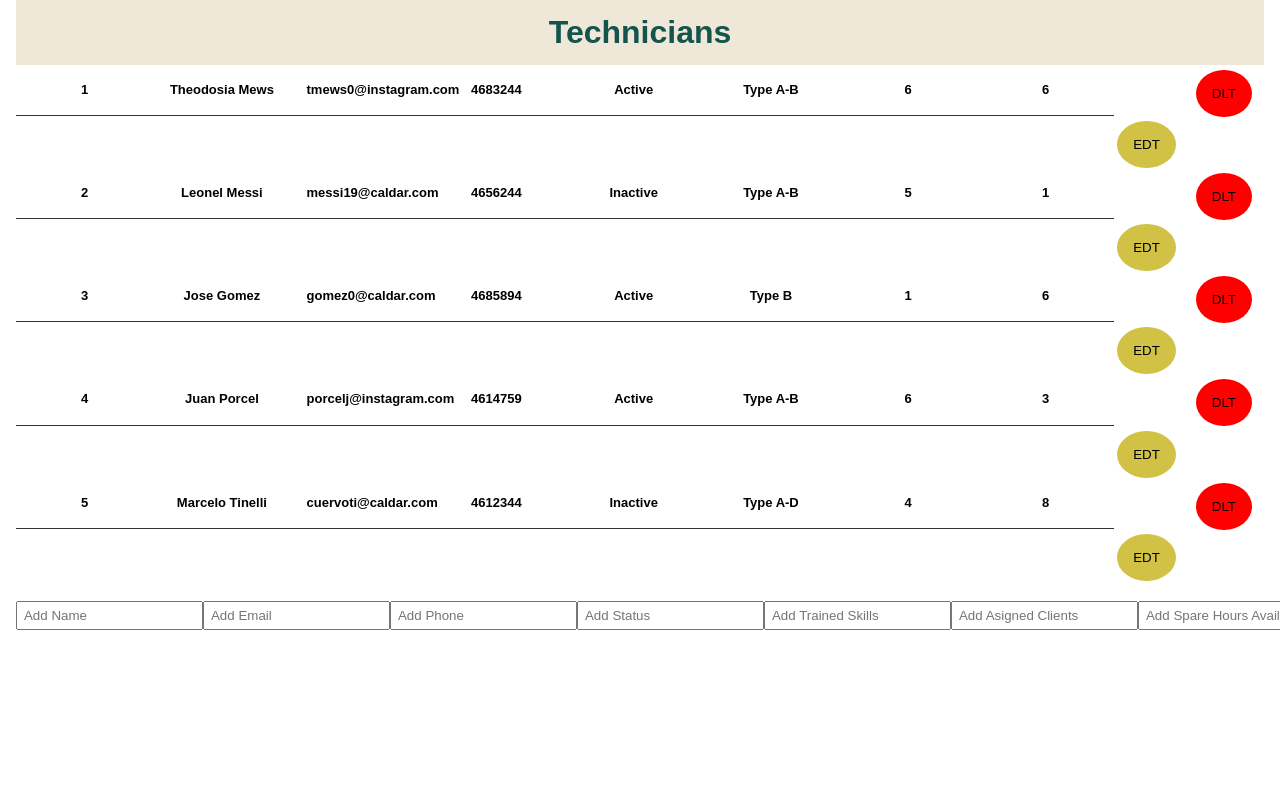
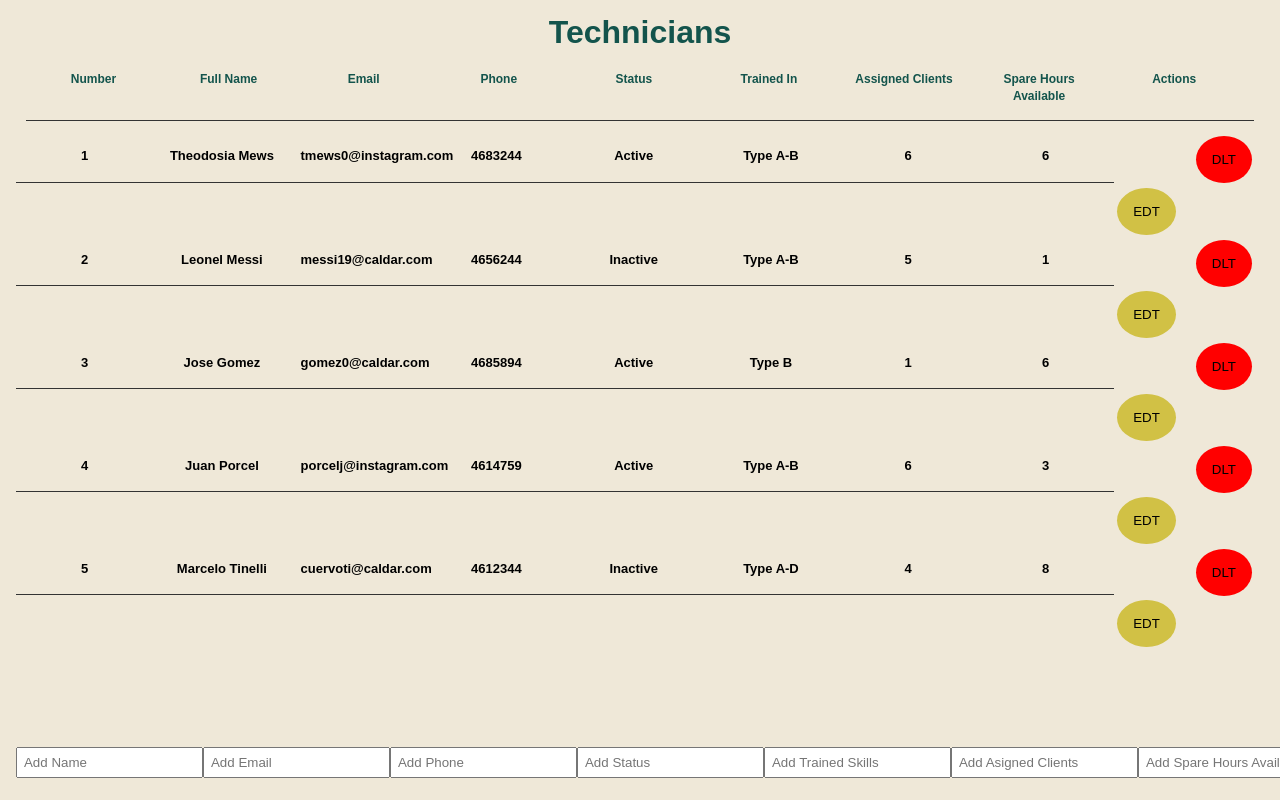
Before and after one commit to cocolobos/radium-react-caldAr, a React (Create React App) app: page / in a window 1280 px wide. Shown: the top 800 px of the page. Built offline with nearby package versions, Linux system fonts and the light colour scheme.

Commit message:
Technicians page

```diff
--- a/src/App.css
+++ b/src/App.css
@@ -7,6 +7,7 @@
 body{
   font-family: Arial, Helvetica, sans-serif;
   line-height: 1.4;
+  background: rgb(239,232,216);
 
 }
 
--- a/src/App.js
+++ b/src/App.js
@@ -2,7 +2,7 @@ import React, {Component} from 'react';
 import Technicians from './components/Technicians';
 import AddTechnician from './components/AddTechnician';
 import Header from './components/layout/header';
-import mockTechnicians from './mockTechnicians.json';
+import mockTechnicians from './mocks/mockTechnicians.json';
 import nextId from 'react-id-generator';
 import './App.css';
 
--- a/src/components/AddTechnician.js
+++ b/src/components/AddTechnician.js
@@ -27,7 +27,7 @@ export class AddTechnician extends Component {
     }
     render () {
         return (
-            <form onSubmit={this.onSubmit} style={{ marginTop: '20px', display: 'flex'}}>
+            <form onSubmit={this.onSubmit} style={{ marginTop: '100px', display: 'flex'}}>
                 <input
                     type="text"
                     name="fullName"
@@ -88,7 +88,7 @@ export class AddTechnician extends Component {
                     type="submit"
                     value="Submit"
                     className="btn"
-                    style={{flex: '1'}}
+                    style={{color: 'rgb(239,232,216)',backgroundColor: 'rgb(19,84,76)',border: '1px solid #333',fontWeight: '600', flex: '1'}}
                 ></input>
             </form>
         )
--- a/src/components/Items.js
+++ b/src/components/Items.js
@@ -8,7 +8,7 @@ export class Items extends Component{
             margin: 0,
             padding: 0,
             overflow: 'hidden',
-            backgroundColor: 'rgb(255,255,255)'
+            backgroundColor: 'rgb(239,232,216)'
         }
     }
     liStyle = () => {
@@ -20,19 +20,8 @@ export class Items extends Component{
             fontWeight: 600,
             fontSize: 13,
             textAlign: 'center',
-            padding: '16px 16px 16px',
+            padding: '16px 10px 16px',
             borderBottom: '1px solid #333',
-        }
-    }
-    otherStyle = () => {
-        return {
-            float: 'left',
-            display: 'block',
-            width: '11%',
-            color: '#0E5240',
-            textAlign: 'center',
-            fontWeight: 600,
-            fontSize: 13,
         }
     }
     render() {
--- a/src/components/layout/header.js
+++ b/src/components/layout/header.js
@@ -4,10 +4,38 @@ function Header() {
     return(
         <header style={headerStyle}>
             <h1>Technicians</h1>
+            <ul style={ulStyle}>
+                <li style={liStyle}>Number</li>
+                <li style={liStyle}>Full Name</li>
+                <li style={liStyle}>Email</li>
+                <li style={liStyle}>Phone</li>
+                <li style={liStyle}>Status</li>
+                <li style={liStyle}>Trained In</li>
+                <li style={liStyle}>Assigned Clients</li>
+                <li style={liStyle}>Spare Hours Available</li>
+                <li style={liStyle}>Actions</li>
+            </ul>
         </header>
     )
 }
-
+const ulStyle = {
+    listStyleType: 'none',
+    margin: 0,
+    padding: 0,
+    overflow: 'hidden',
+    backgroundColor: 'rgb(239,232,216)',
+    borderBottom: '1px solid #333',
+}
+const liStyle =  {
+    float: 'left',
+    display: 'block',
+    width: '11%',
+    color: 'rgb(19,84,76)',
+    fontWeight: 800,
+    fontSize: 12,
+    textAlign: 'center',
+    padding: '16px 16px 16px',
+}
 const headerStyle = {
     background: 'rgb(239,232,216)',
     color: 'rgb(19,84,76)',
```
Also changed, not shown: src/mocks/mockTechnicians.json (renamed from src/mockTechnicians.json), 1 other file (tests, documents, lock files or other folders).
